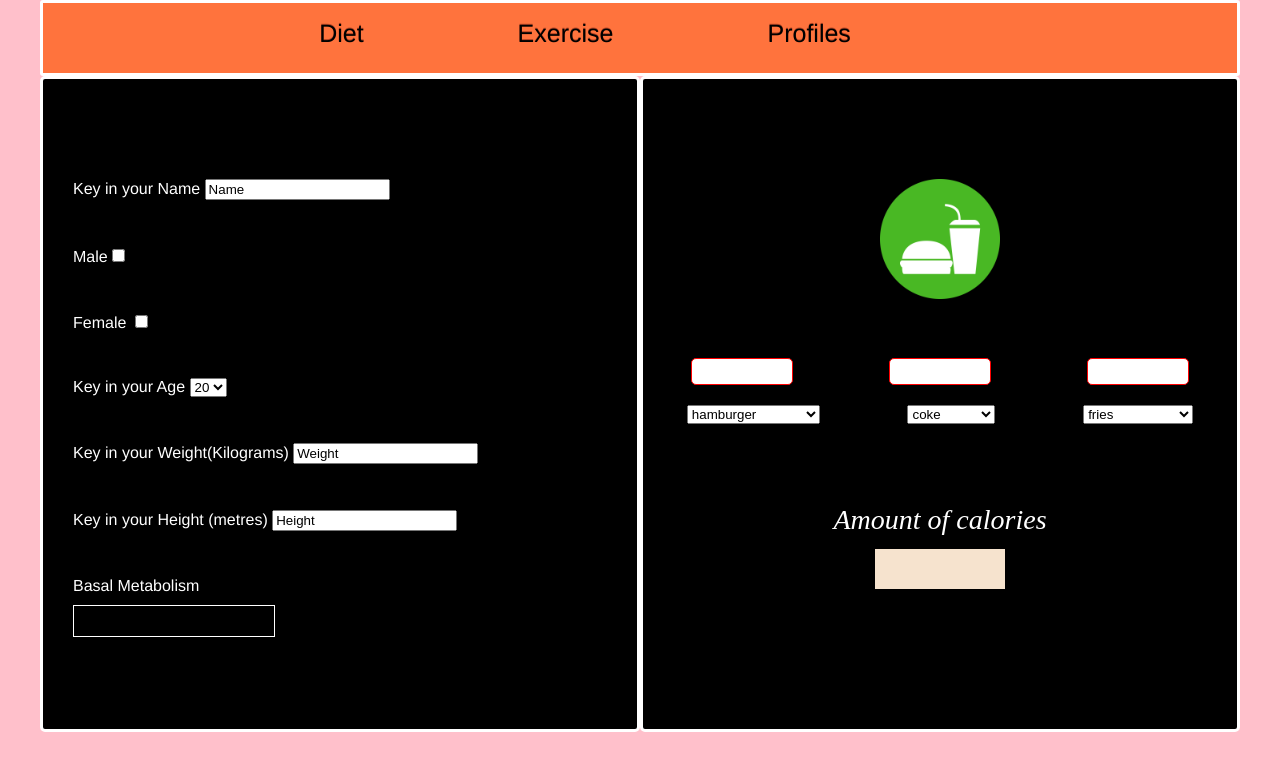
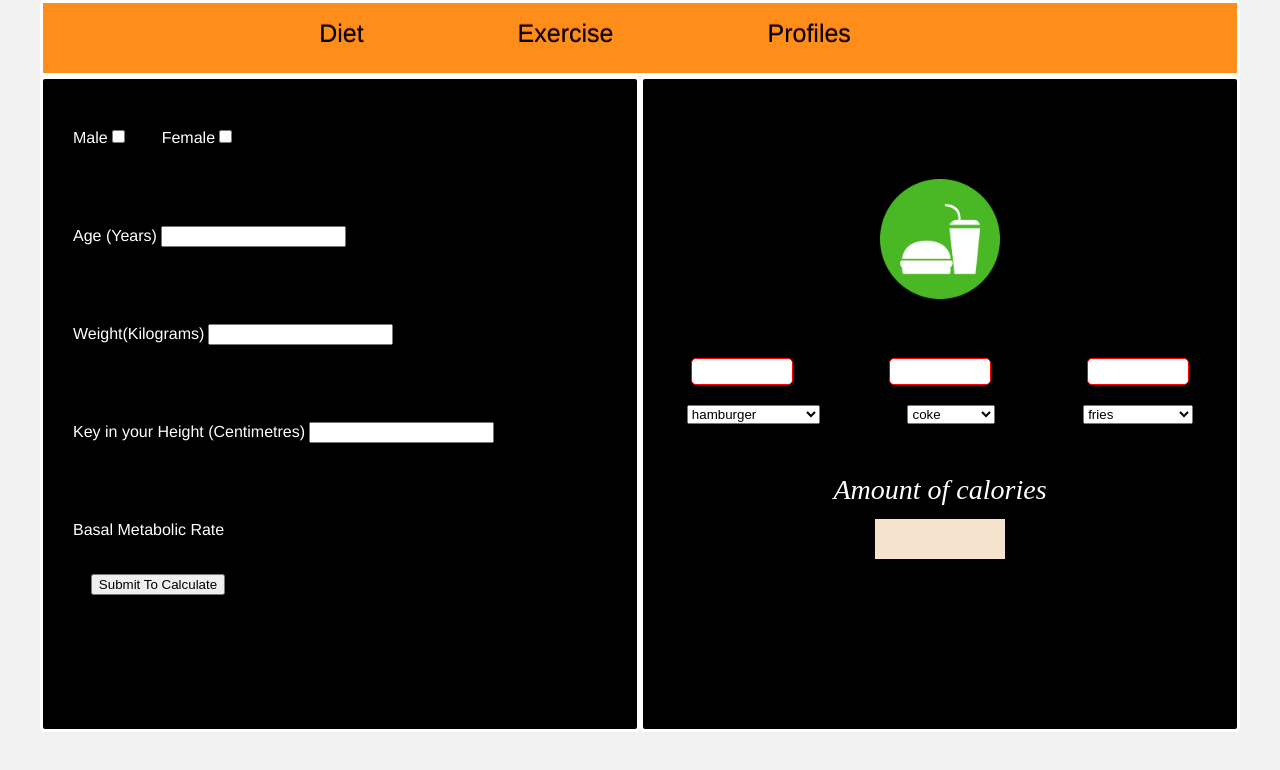
Before and after one commit to chuckberry1974/WhatToEat, a website: page public/index.html in a window 1280 px wide. Drawn offline with Linux system fonts and the light colour scheme.

Commit message:
new changes

```diff
--- a/public/index.html
+++ b/public/index.html
@@ -13,33 +13,24 @@
               <li>Profiles</li>
             </ul>
   </div>
-<div class="Mainbody">
+  <div class="Mainbody">
     <div class="body_frame1">
-        <p style="margin-top: 100px">Key in your Name  <input type="text" value='Name' /></p>
-        <p>Male<input type="checkbox" id='Male'/>
-        <p>Female <input type="checkbox" id='Female' />
-            <p>Key in your Age
-              <select name="Age" id="age">
-                    <option value="">20</option>
-                    <option value="">21</option>
-                    <option value="">22</option>
-                    <option value="">23</option>
-                    <option value="">24</option>
-                    <option value="">25</option>
-                    <option value="">26</option>
-                    <option value="">27</option>
-                    <option value="">28</option>
-                    <option value="">29</option>
-                    <option value="">30</option>
-                    <option value="">31</option>
-              </select>
-            </p>
-            <p>Key in your Weight(Kilograms) <input type="text" value='Weight' /></p>
-            <p>Key in your Height (metres) <input type="text" value='Height' /></p>
-            <span>Basal Metabolism</span>
-            <div id='basalMetabolism'></div>
+      <span class= "input">Male</span><input type="checkbox" id='Male' />
+      <span>Female</span><input type="checkbox" id='Female' /><br/>
+      <span>Age (Years)</span>
+      <input type="number" value='Age in years' id='Age' /><br/>
+      <span>Weight(Kilograms)</span>
+      <input type="number" value='weight' id='Weight' /><br/>
+      <span>Key in your Height (Centimetres)</span>
+      <input type="number" value='Height in cm' id='Height' />
+      <br/>
+      <span>Basal Metabolic Rate</span>
+      <br/>
+      <div id='bm'>
+      <button type="button" onclick="calCounter()">Submit To Calculate</button>
+      </div>
+    </div>
 
-    </div>
     <div class="body_frame2">
             <div class="image">
               <img src = "./image/icon-food.png";>
@@ -57,7 +48,7 @@
                     <option value="noodle"> noodle
                     <option value="fried rice"> fried rice
                     <option value="sliced cooked pork"> sliced cooked pork
-                    <option value="Potatoes"> Potatoes
+                    <option value="potatoes"> Potatoes
                   </select>
                   <select id="drinks" class="random">
                     <option value="coke"> coke
--- a/public/script.js
+++ b/public/script.js
@@ -34,3 +34,17 @@ Array.from(selects).forEach(element => {
       })
   })
 })
+
+function calCounter() {
+  var gender, age, weight, height, basM, basF
+  age = document.getElementById('Age').value
+  weight = document.getElementById('Weight').value
+  height = document.getElementById('Height').value
+  if (document.getElementById('Male').checked === true) {
+    basM = 66 + (13.7 * weight) + (5 * height) - (6.8 * age)
+    document.getElementById('bm').innerHTML = basM
+  } else {
+    basF = 655 + (9.6 * weight) + (1.8 * height) - (4.7 * age)
+    document.getElementById('bm').innerHTML = basF
+  }
+}
--- a/public/style.css
+++ b/public/style.css
@@ -1,5 +1,5 @@
 body {
-  background-color: pink;
+  background-color: #f2f2f2;
   max-width: 1200px;
   color: white;
   margin: auto;
@@ -7,25 +7,34 @@ body {
 }
 
 span {
+display: inline-block;
+margin-top: 50px;
 margin-left: 30px;
 font-family: Helvetica;
+margin-bottom: 30px;
 
 }
-#basalMetabolism {
-  margin-bottom: 10px;
-  margin-top: 10px;
-  border: 1px solid white;
-  max-width: 200px;
-  height: 30px;
-  margin-left: 30px;
-  font-family: Helvetica;
+
+.input{
+
+  margin-bottom: 20px;
+}
+
+
+#bm {
+border: 5px solid black;
+max-width: 200px;
+height: 30px;
+text-align: center;
+margin-left: 10px;
+
 
 }
 
 .title-container {
 text-align: center;
 height:70px;
-background-color: #ff733d;
+background-color: #ff8d1a;
 border-color: white;
 border-style: solid;
 border-radius: 3px;
@@ -56,7 +65,6 @@ margin-left: 30px;
 }
 
 .body_frame1 {
-
   justify-content: center;
   height: 650px;
   background-color: black;
@@ -158,7 +166,7 @@ border-radius: 5px;
 }
 
 p1 {
-  margin-top: 80px;
+  margin-top: 50px;
   text-align: center;
   display: block;
   font-style: italic;
```
